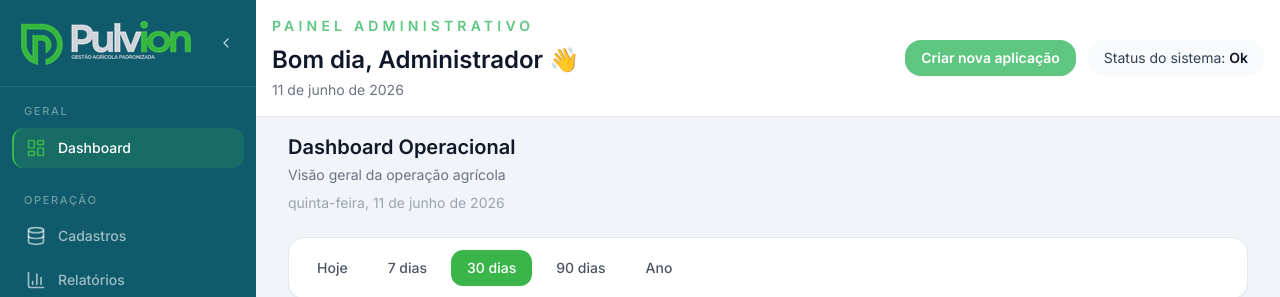
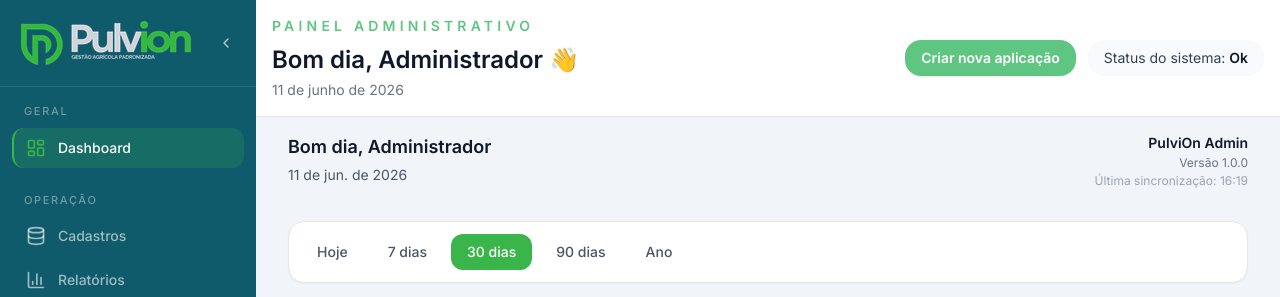
Before and after one commit to PulvionTech/painel_admin_pulvion, a Next.js app: page /dashboard in a window 1280 px wide. Shown: the top 297 px of the page. Built offline with nearby package versions, Linux system fonts and the light colour scheme; no server answers; the database is empty.

Commit message:
Refactor Dashboard header: add greeting, date, system info; remove unnecessary elements

```diff
--- a/app/dashboard/page.tsx
+++ b/app/dashboard/page.tsx
@@ -183,19 +183,36 @@ export default function DashboardPage() {
     setSelectedRecord(null);
   };
 
+  // Format short date (dd mmm yyyy)
+  const formatShortDate = (date: Date) => {
+    return date.toLocaleDateString('pt-BR', {
+      day: '2-digit',
+      month: 'short',
+      year: 'numeric',
+    });
+  };
+
   return (
     <div className="space-y-6">
       {/* Header */}
-      <div className="flex flex-col md:flex-row md:items-end md:justify-between gap-4">
-        <div>
-          <h1 className="text-xl font-semibold text-gray-900">
-            Dashboard Operacional
-          </h1>
-          <p className="text-sm text-gray-500 mt-1">
-            Visão geral da operação agrícola
+      <div className="flex flex-col md:flex-row md:items-start md:justify-between gap-3 pb-2">
+        <div className="space-y-1">
+          <p className="text-lg font-semibold text-gray-900">
+            Bom dia, Administrador
           </p>
-          <p className="text-sm text-gray-400 mt-2">
-            {formatDateFull(new Date().toISOString())}
+          <p className="text-sm text-gray-600">
+            {formatShortDate(new Date())}
+          </p>
+        </div>
+        <div className="text-right space-y-0.5">
+          <p className="text-sm font-semibold text-gray-900">
+            PulviOn Admin
+          </p>
+          <p className="text-xs text-gray-500">
+            Versão 1.0.0
+          </p>
+          <p className="text-xs text-gray-400">
+            Última sincronização: {formatTime(new Date())}
           </p>
         </div>
       </div>
```
